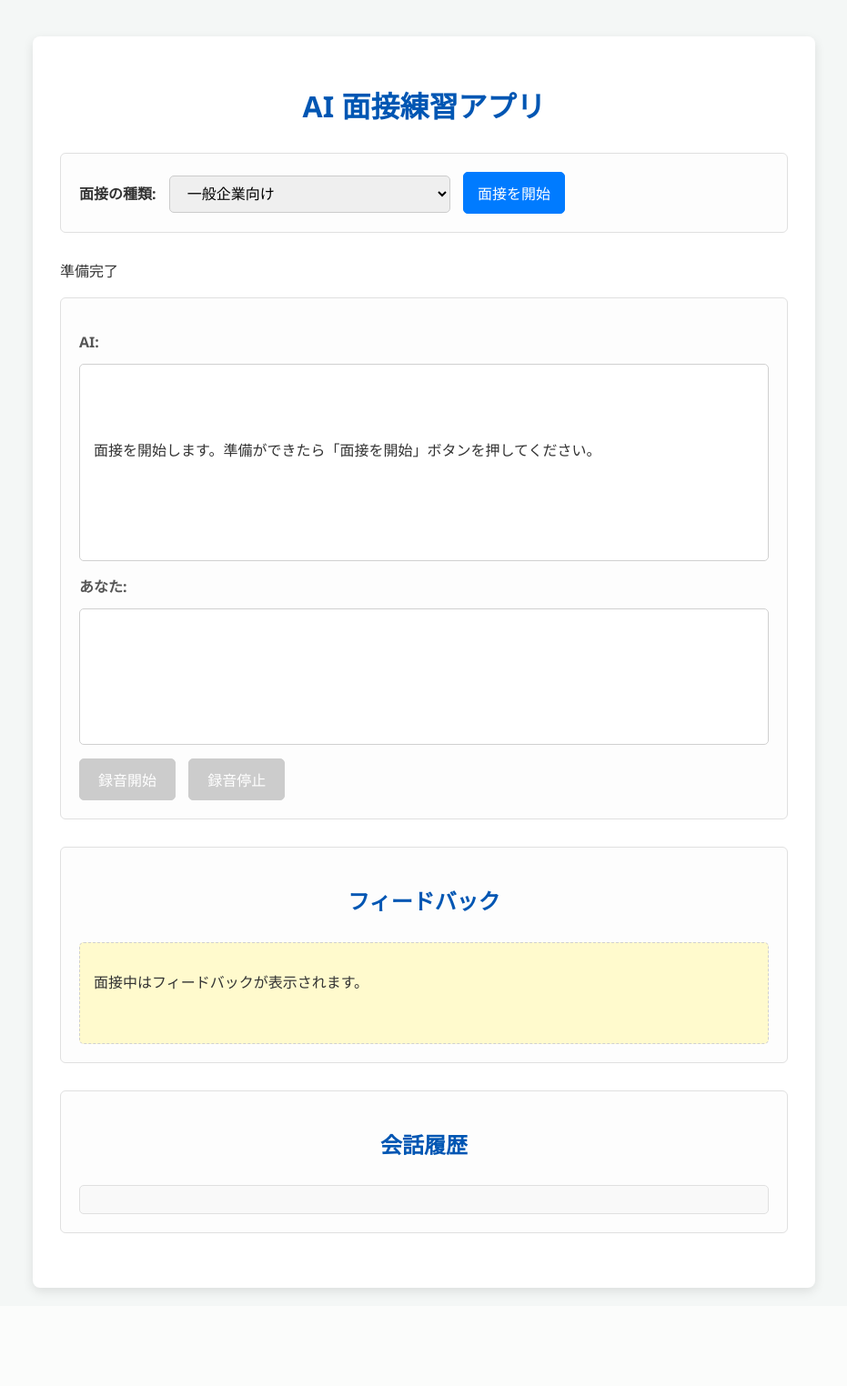
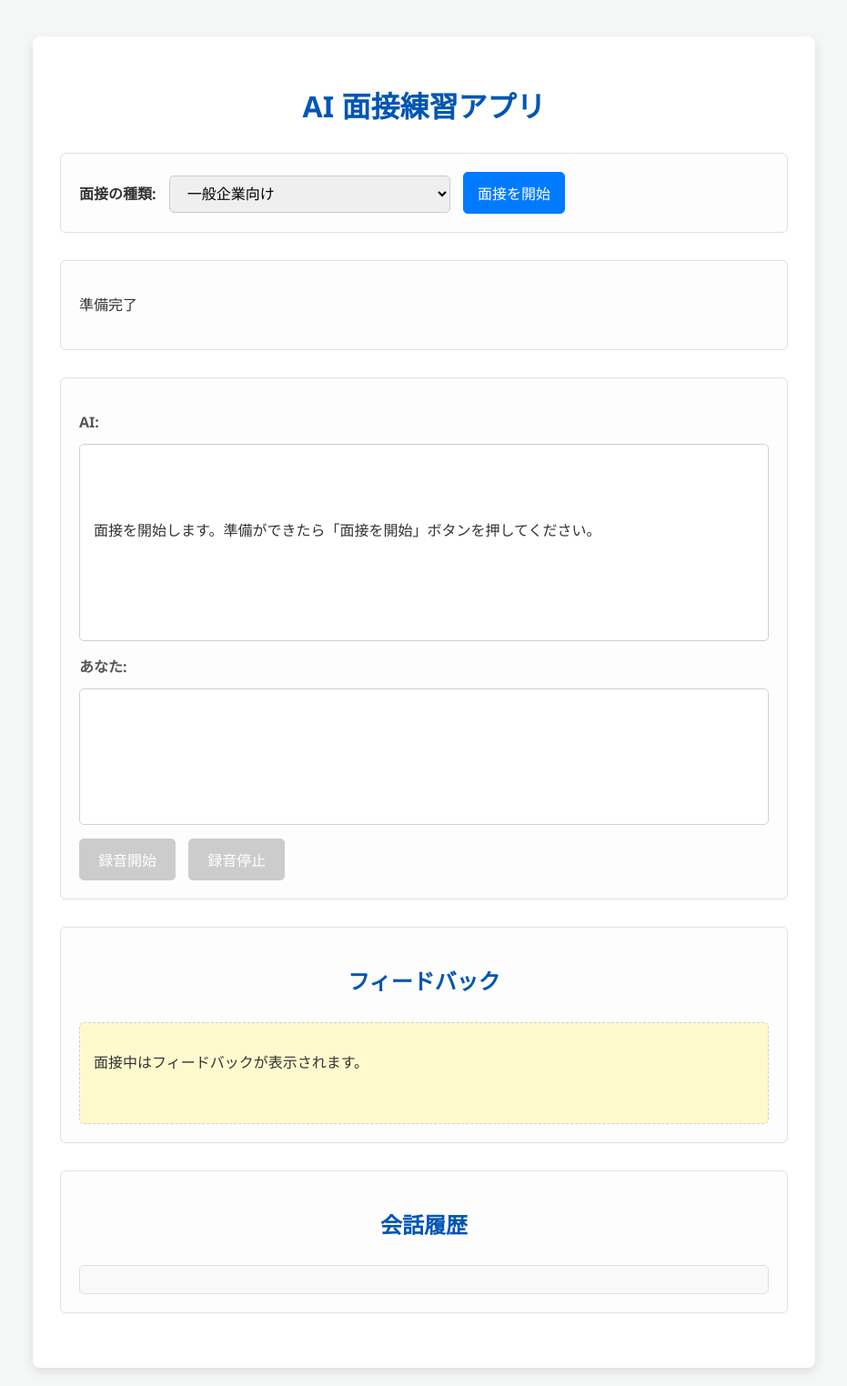
Before and after one commit to hyoudou-hirokazu/ai-mensetu, a Flask app: page / in a window 1280 px wide. Shown: the whole page at 91% size, without its empty margins (174-1105 px from the left). Before the commit the page ends 1424 px from the top, so only its background shows below. Run offline with Flask 3, Linux system fonts and the light colour scheme.

Commit message:
Update style.css

```diff
--- a/static/style.css
+++ b/static/style.css
@@ -29,7 +29,7 @@ h1, h2 {
     margin-bottom: 25px;
 }
 
-.settings, .interview-area, .feedback-area, .conversation-history {
+.settings, .interview-area, .feedback-area, .conversation-history, .status { /* .statusを追加 */
     margin-bottom: 30px;
     padding: 20px;
     border: 1px solid #e0e0e0;
```
